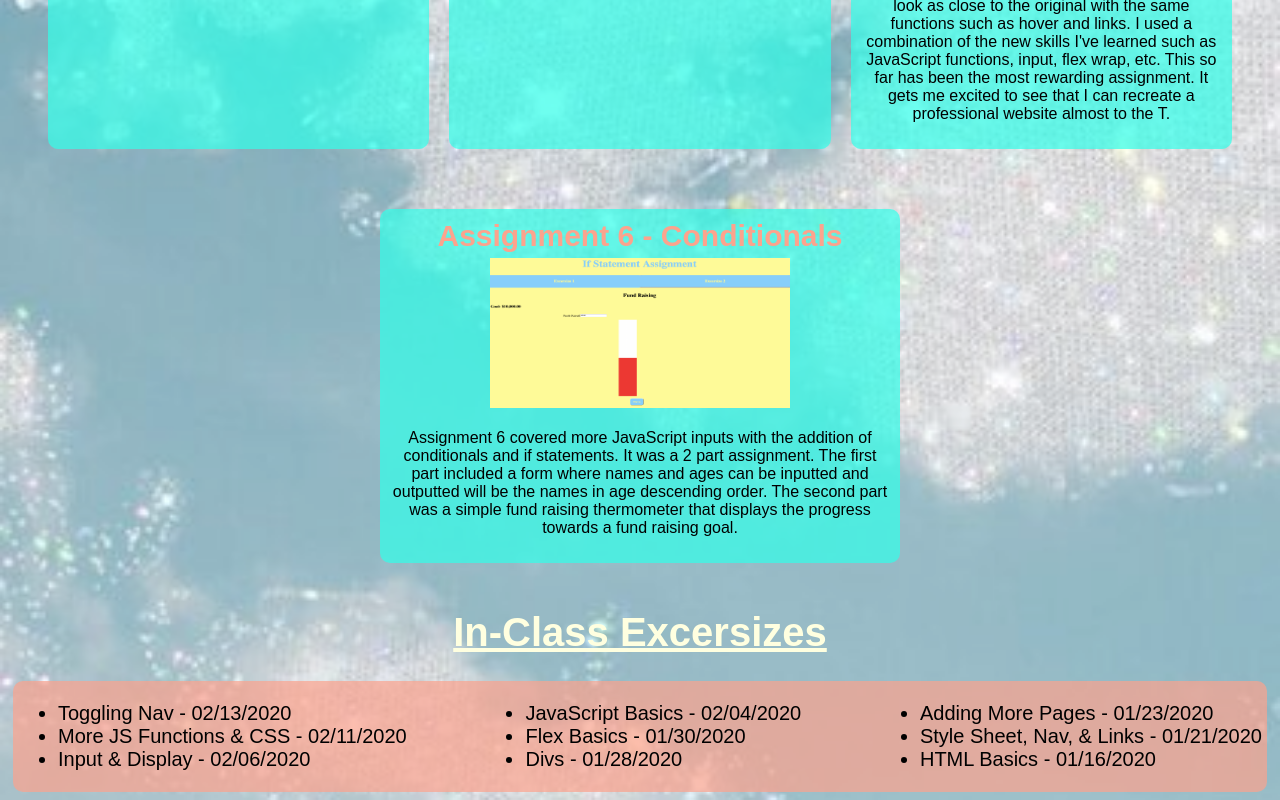
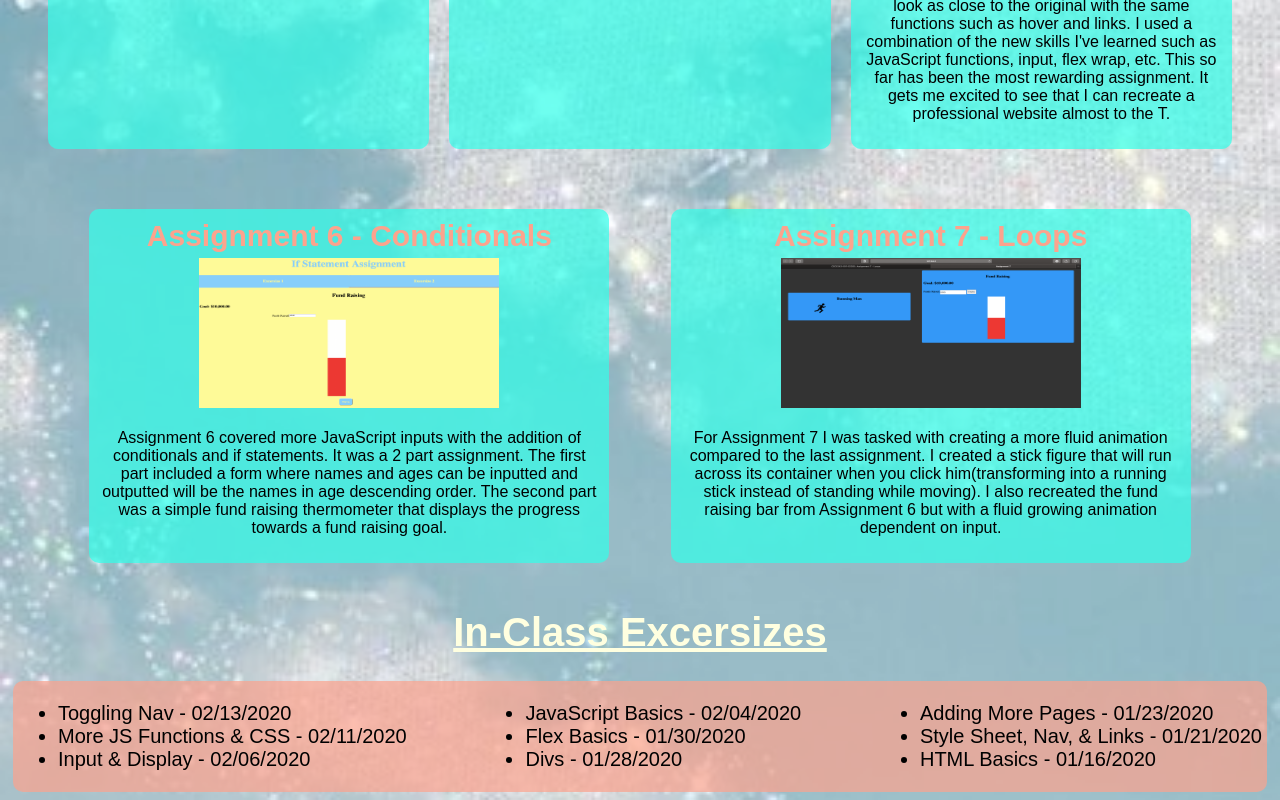
Before and after one commit to ZariKayy/ZariKayy.github.io, a plain HTML site: page CSCE242/MainPage/index.html in a window 1280 px wide. Shown: the part 1123-1923 px from the top of the page. Drawn offline with Linux system fonts and the light colour scheme.

Commit message:
assignment 7 to main page

```diff
--- a/CSCE242/MainPage/index.html
+++ b/CSCE242/MainPage/index.html
@@ -55,6 +55,11 @@
                 <a href="../Assignments/Assignment6/" id="img"><img src="Images/A6.png" alt="Assignment 6 screenshot" width="300" height="150"></a>
                 <p>Assignment 6 covered more JavaScript inputs with the addition of conditionals and if statements. It was a 2 part assignment. The first part included a form where names and ages can be inputted and outputted will be the names in age descending order. The second part was a simple fund raising thermometer that displays the progress towards a fund raising goal.</p>
             </section>
+            <section>
+                <a href="../Assignments/Assignment7/index.html">Assignment 7 - Loops</a>
+                <a href="../Assignments/Assignment7/" id="img"><img src="Images/A7.png" alt="Assignment 7 screenshot" width="300" height="150"></a>
+                <p>For Assignment 7 I was tasked with creating a more fluid animation compared to the last assignment. I created a stick figure that will run across its container when you click him(transforming into a running stick instead of standing while moving). I also recreated the fund raising bar from Assignment 6 but with a fluid growing animation dependent on input.</p>
+            </section>
         </div>
         <h1 class="inclass-header">In-Class Excersizes</h1>
         <div class="inclass-container">
```
Also changed, not shown: CSCE242/MainPage/Images/A7.png (added), 1 other file.
